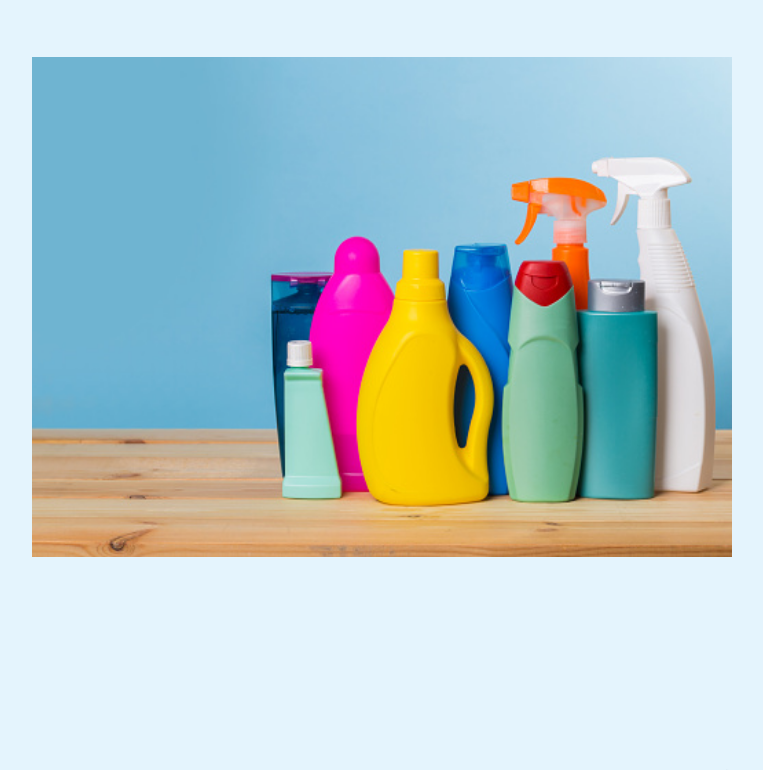
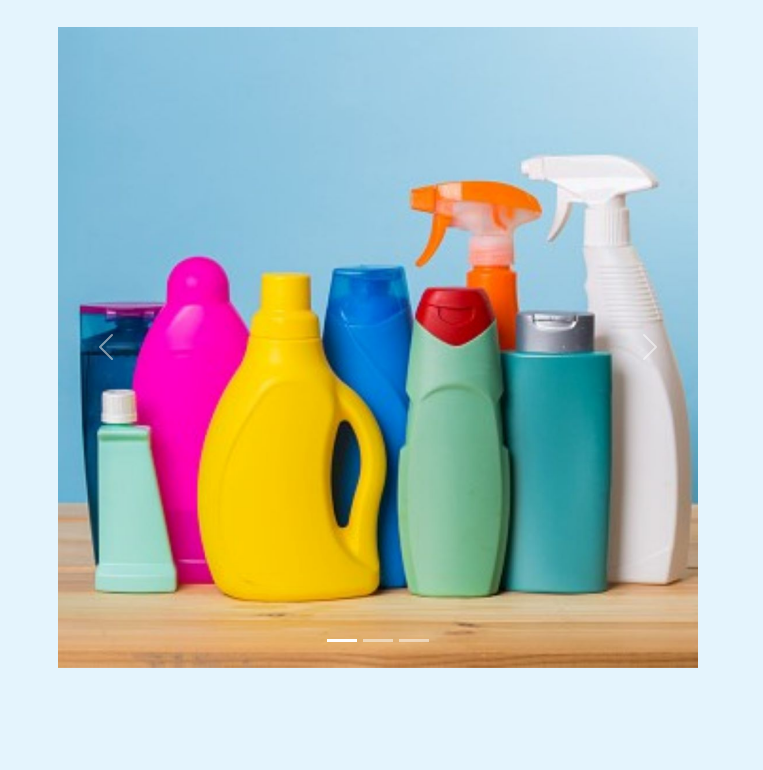
Before and after one commit to MCandia12/PreEntrega3-Candia, a plain HTML site: page index.html in a window 1280 px wide. Shown: the part 365-1135 px from the top of the page, without its empty margins (262-1025 px from the left). Drawn offline with nearby package versions, Linux system fonts and the light colour scheme.

Commit message:
Agrege Slader

```diff
--- a/index.html
+++ b/index.html
@@ -4,8 +4,10 @@
     <meta charset="UTF-8">
     <meta http-equiv="X-UA-Compatible" content="IE=edge">
     <meta name="viewport" content="width=device-width, initial-scale=1.0">
+    <link rel="icon" href="./assets/img/logo.png">
+    <!-- CSS only -->
+    <link href="https://cdn.jsdelivr.net/npm/bootstrap@5.2.1/dist/css/bootstrap.min.css" rel="stylesheet" integrity="sha384-iYQeCzEYFbKjA/T2uDLTpkwGzCiq6soy8tYaI1GyVh/UjpbCx/TYkiZhlZB6+fzT" crossorigin="anonymous">
     <link rel="stylesheet" href="./style/estilo.css">
-    <link rel="icon" href="./assets/img/logo.png">
     <title>Inicio</title>
 </head>
 
@@ -60,8 +62,40 @@
 
         </div>
 
-        <div class="slader">
-            <img src="./assets/img/fondo.jpg" width="700px"  height="500px"  alt="Fondo de Pantalla">
+        <div id="carouselExampleIndicators" class="carousel slide mx-auto w-50" data-bs-ride="true">
+
+            <div class="carousel-indicators">
+                <button type="button" data-bs-target="#carouselExampleIndicators" data-bs-slide-to="0" class="active" aria-current="true" aria-label="Slide 1"></button>
+                <button type="button" data-bs-target="#carouselExampleIndicators" data-bs-slide-to="1" aria-label="Slide 2"></button>
+                <button type="button" data-bs-target="#carouselExampleIndicators" data-bs-slide-to="2" aria-label="Slide 3"></button>
+            </div>
+
+            <div class="carousel-inner">
+
+              <div class="carousel-item active">
+                <img src="./assets/img/slader1.jpg" class="d-block w-100" alt="...">
+              </div>
+
+              <div class="carousel-item">
+                <img src="./assets/img/slader2.jpg" class="d-block w-100" alt="...">
+              </div>
+
+              <div class="carousel-item">
+                <img src="./assets/img/slader3.jpg" class="d-block w-100" alt="...">
+              </div>
+
+                </div>
+                    <button class="carousel-control-prev" type="button" data-bs-target="#carouselExampleIndicators" data-bs-slide="prev">
+                        <span class="carousel-control-prev-icon" aria-hidden="true"></span>
+                        <span class="visually-hidden">Previous</span>
+                    </button>
+
+                    <button class="carousel-control-next" type="button" data-bs-target="#carouselExampleIndicators" data-bs-slide="next">
+                        <span class="carousel-control-next-icon" aria-hidden="true"></span>
+                        <span class="visually-hidden">Next</span>
+                    </button>
+                </div>
+            </div>
         </div>
 
     </main>
@@ -129,6 +163,7 @@
 
     </footer>
 
+    <!-- JavaScript Bundle with Popper -->
+    <script src="https://cdn.jsdelivr.net/npm/bootstrap@5.2.1/dist/js/bootstrap.bundle.min.js" integrity="sha384-u1OknCvxWvY5kfmNBILK2hRnQC3Pr17a+RTT6rIHI7NnikvbZlHgTPOOmMi466C8" crossorigin="anonymous"></script>
 </body>
-
 </html>
```
Also changed, not shown: assets/img/fondo.jpg (deleted), assets/img/slader1.jpg (added), assets/img/slader2.jpg (added), assets/img/slader3.jpg (added).
